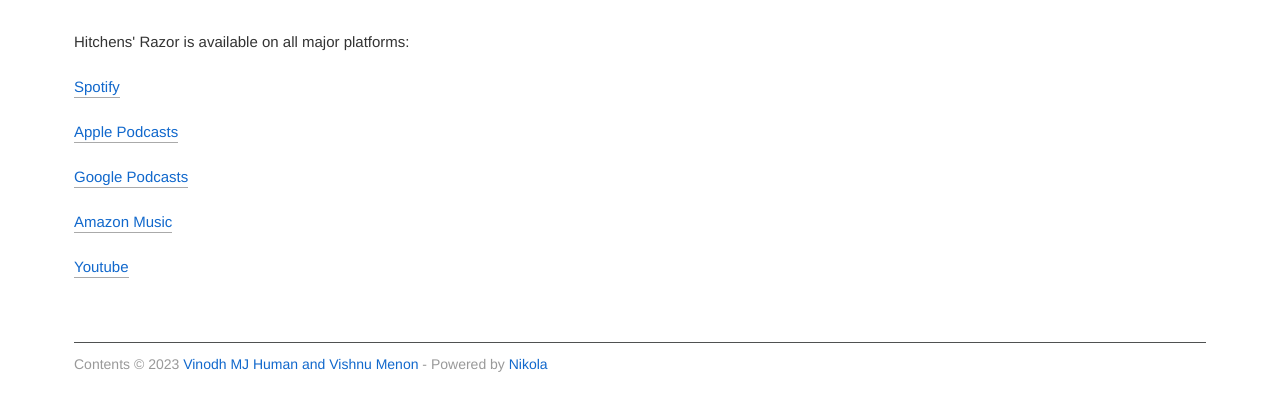
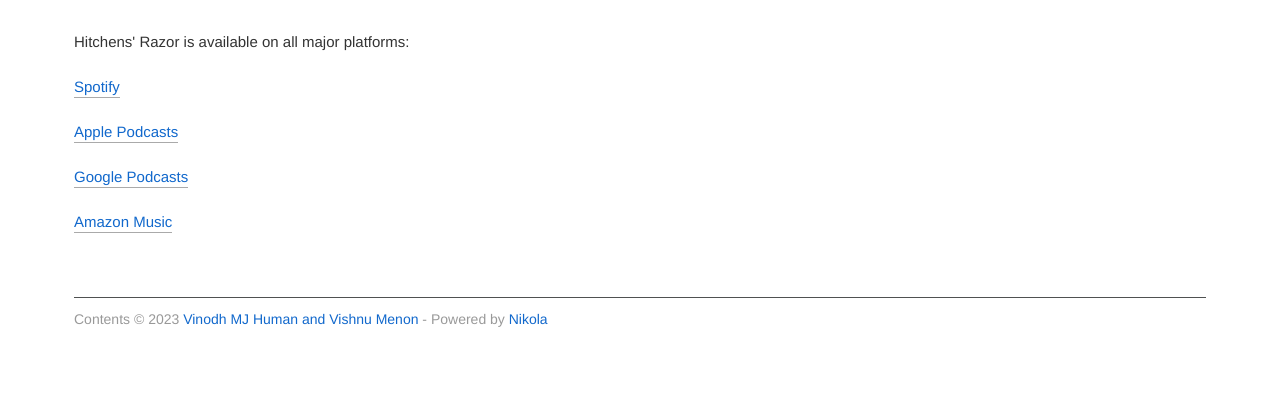
Before and after one commit to hitchensrazor/hitchensrazor, a plain HTML site: page posts/welcome-to-hitchens-razor/index.html in a window 1280 px wide. Shown: the part 245-656 px from the top of the page. Drawn offline with Linux system fonts and the light colour scheme.

Commit message:
Update index.html

```diff
--- a/posts/welcome-to-hitchens-razor/index.html
+++ b/posts/welcome-to-hitchens-razor/index.html
@@ -35,7 +35,7 @@ Amazon Music
 
 
 
-Youtube">
+">
 <meta property="og:type" content="article">
 <meta property="article:published_time" content="2022-10-11T20:49:29Z">
 </head>
@@ -96,9 +96,6 @@ Hitchens' Razor is available on all major platforms:
 <a href="https://music.amazon.co.uk/podcasts/0a57087d-897e-469a-bbac-4389bf83ba66/hitchens'-razor">Amazon Music</a>
 </p>
 
-<p>
-<a href="https://www.youtube.com/playlist?list=PLD5vdZAklQnPD3tJFWeAHQBU09Rs2cj56">Youtube</a>
-</p>
     </div>
     <div class="postpromonav">
         <nav></nav>
```
